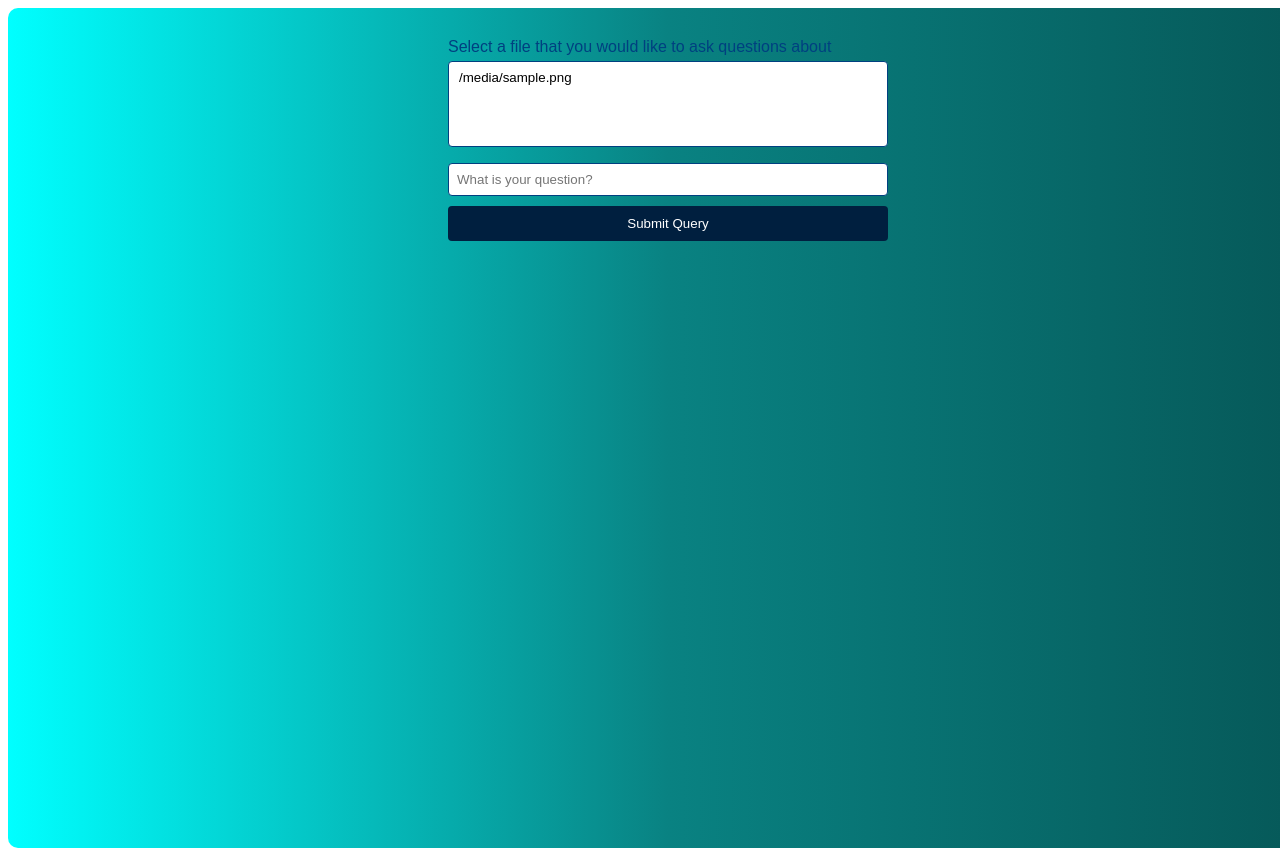
After one commit to SXV357/Quizz.It, a Flask app: template templates/ask_questions.html in a window 1280 px wide; the page is wider, and only the part inside the window is pictured. The commit adds this page. Run offline with Flask 3, Linux system fonts and the light colour scheme; the template is opened without the code that fills it: most values are stand-ins (such as "Sample title", 1, 10 or a date in 2020).

Commit message:
question answering ui + logic

```diff
--- a/server.py
+++ b/server.py
@@ -49,6 +49,18 @@ def return_question_files():
     files = os.listdir("uploads")
     return render_template("questions.html", files = files)
 
+@app.route("/fetch_ask_questions_files", methods = ["GET"])
+def return_ask_question_files():
+    files = os.listdir("uploads")
+    return render_template("ask_questions.html", files = files)
+
+@app.route("/get_model_response", methods = ["GET"])
+def fetch_response():
+    query = request.args.get("query")
+    text_contents = extract_file_contents(request.args.get("file"))
+    # run the query and text contents through the model
+    return jsonify({"response": ""})
+
 @app.route("/generate_pdf", methods = ["GET"])
 def generate_questions_pdf():
     question_types = request.args.get("questionTypes") # array of all the selected options
--- /dev/null
+++ b/static/ask_question.js
@@ -0,0 +1,25 @@
+document.addEventListener("DOMContentLoaded", function() {
+    var get_response_button = document.querySelector("#getResponseButton") // on the ask questions page
+    var fileType = document.getElementById("askQuestionFileSelect");
+    var inputField = document.getElementById("questionInput");
+    var responseField = document.querySelector(".askQuestionResponse");
+
+    get_response_button.addEventListener("click", (e) => {
+        e.preventDefault();
+        const selectedFile = Array.from(fileType.options).filter(option => option.selected).map(option => option.value)[0];
+        if (selectedFile === undefined) {
+            responseField.innerHTML = "You need to select a file!";
+            return;
+        } else if (inputField.value === "") {
+            responseField.innerHTML = "Make sure you enter a valid query!";
+            return;
+        }
+        fetch (`http://127.0.0.1:5000/generate_pdf?query=${inputField.value}&file=${selectedFile}`, {
+            method: "GET"
+        }).then((res) => res.json())
+        .then((data) => {
+            responseField.innerHTML = data.response;
+        })
+
+    })
+})
--- a/static/index.js
+++ b/static/index.js
@@ -4,6 +4,7 @@ document.addEventListener("DOMContentLoaded", function() {
     var upload_form = document.querySelector("#uploadForm");
     var summary_button = document.querySelector(".summary_button"); // both on the main page
     var questions_button = document.querySelector(".questions_button"); // both on the main page
+    var ask_question_button = document.querySelector(".ask_question_button");
 
     upload_form.addEventListener("submit", (e) => {
         e.preventDefault(); // Prevent the default form submission
@@ -30,4 +31,8 @@ document.addEventListener("DOMContentLoaded", function() {
         window.location.href = "/fetch_questions_files"; // this renders questions.html
     });
 
+    ask_question_button.addEventListener("click", (e) => {
+        e.preventDefault();
+        window.location.href = "/fetch_ask_questions_files";
+    })
 });
--- /dev/null
+++ b/templates/ask_questions.html
@@ -0,0 +1,76 @@
+<!DOCTYPE html>
+<html lang="en">
+<head>
+    <meta charset="UTF-8">
+    <meta name="viewport" content="width=device-width, initial-scale=1.0">
+    <title>Ask Questions</title>
+    <style>
+        #container {
+            font-family: 'Arial', sans-serif;
+            background: linear-gradient(to right, rgb(0, 255, 255), rgb(9, 130, 130), rgb(6, 87, 87));
+            padding: 20px;
+            border-radius: 10px;
+            width: 100vw;
+            height: 100vh;
+            display: flex;
+            flex-direction: column;
+            align-items: center;
+            /* justify-content: center; */
+            margin: 0 auto;
+        }
+
+        h2 {
+            text-align: center;
+            color: #001F3F;
+        }
+
+        label {
+            display: block;
+            margin-top: 10px;
+            color: #004080;
+        }
+
+        input, textarea, select {
+            width: 100%;
+            padding: 8px;
+            margin-top: 5px;
+            margin-bottom: 10px;
+            border: 1px solid #004080;
+            border-radius: 4px;
+            box-sizing: border-box;
+        }
+
+        button {
+            background-color: #001F3F;
+            color: #FFF;
+            padding: 10px;
+            border: none;
+            border-radius: 4px;
+            cursor: pointer;
+            width: 100%;
+        }
+
+        button:hover {
+            background-color: #001A33;
+        }
+    </style>
+    <script src="/static/ask_question.js"></script>
+</head>
+
+<body>
+    <div id="container">
+        <form id="questionForm">
+            <label for="askQuestionFileSelect">Select a file that you would like to ask questions about</label>
+            <select id="askQuestionFileSelect" name="askQuestionFileSelect" multiple>
+                {% for file in files %}
+                    <option value="{{ file }}">{{ file }}</option>
+                {% endfor %}
+            </select>
+            <input placeholder = "What is your question?" type = "text" id="questionInput" />
+
+            <button type="button" id="getResponseButton">Submit Query</button>
+        </form>
+        <div class = "askQuestionResponse"></div>
+    </div>
+</body>
+</html>
--- a/templates/index.html
+++ b/templates/index.html
@@ -55,6 +55,11 @@
                 <p>We can quiz you!</p>
                 <div class="questions_button"><button>Generate Questions</button></div>
             </div>
+            <div class="options__card">
+                <h2>Have questions about the document?</h2>
+                <p>We can help you with that</p>
+                <div class="ask_question_button"><button>Ask a Question</button></div>
+            </div>
         </div>
     </div>
 
```
Also changed, not shown: static/styles.css (+11 -3 lines).
